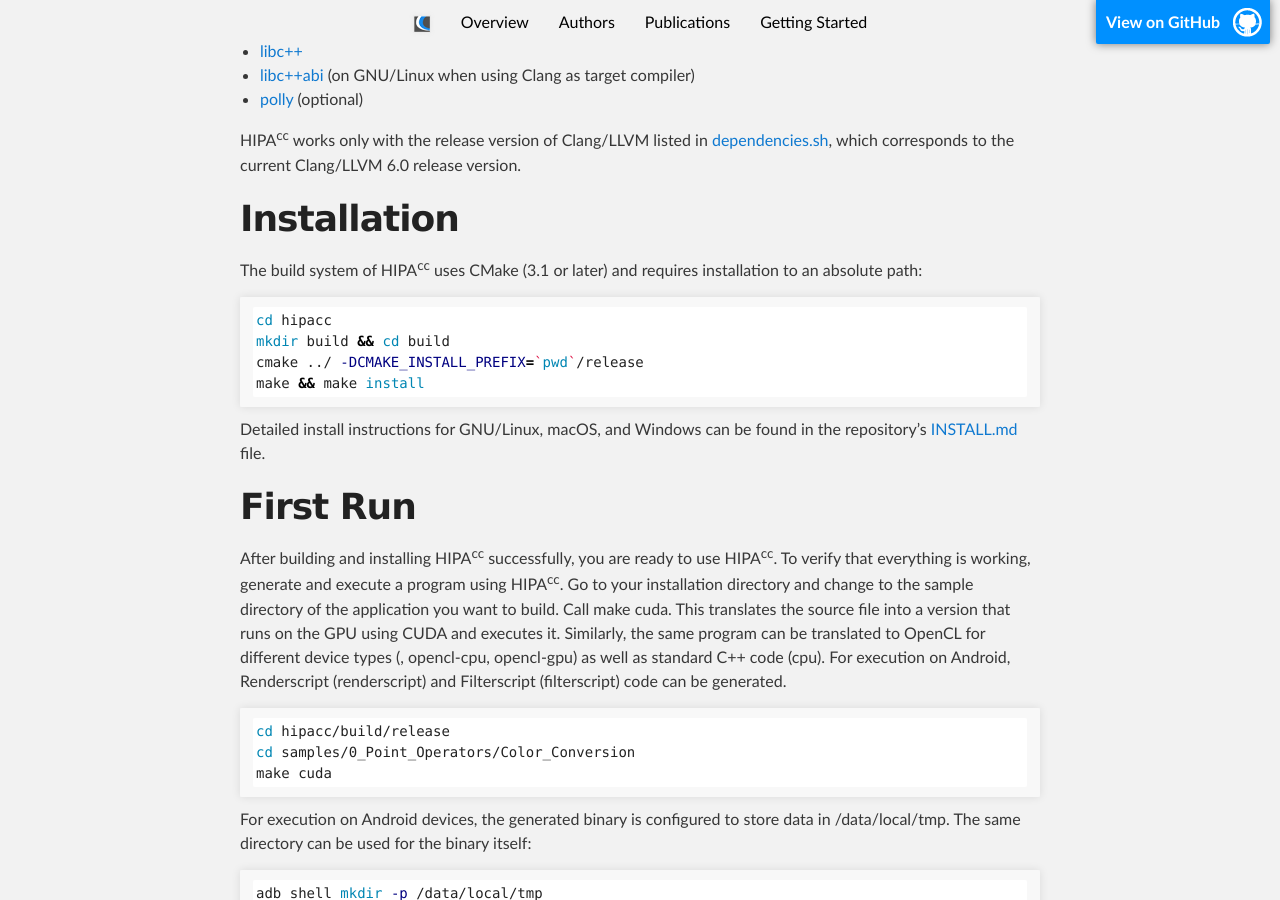
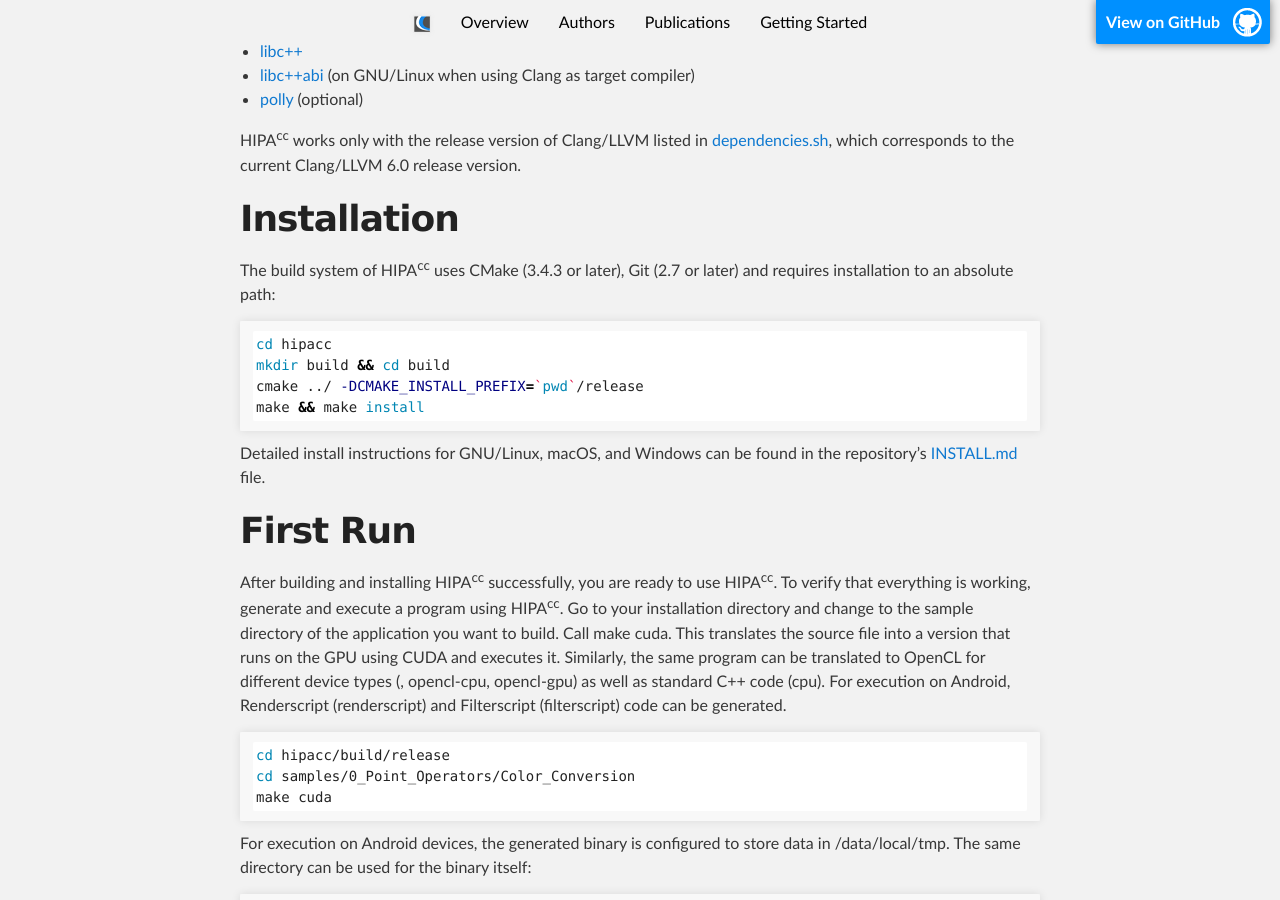
Before and after one commit to hipacc/hipacc.github.io, a Jekyll site: the page built from install.md, in a window 1280 px wide and 900 px high, scrolled down 549 px. Built offline with Jekyll 4.4.1, drawn with Linux system fonts in a browser that asks for light colours; our own code applies the rules of GitHub Pages for plain Markdown files.

Commit message:
Update CMake version, specify Git requirement.

````diff
--- a/install.md
+++ b/install.md
@@ -24,7 +24,7 @@ HIPA<sup>cc</sup> works only with the release version of Clang/LLVM listed in [d
 
 # Installation
 
-The build system of HIPA<sup>cc</sup> uses CMake (3.1 or later) and requires installation to an absolute path:
+The build system of HIPA<sup>cc</sup> uses CMake (3.4.3 or later), Git (2.7 or later) and requires installation to an absolute path:
 ```bash
 cd hipacc
 mkdir build && cd build
````
